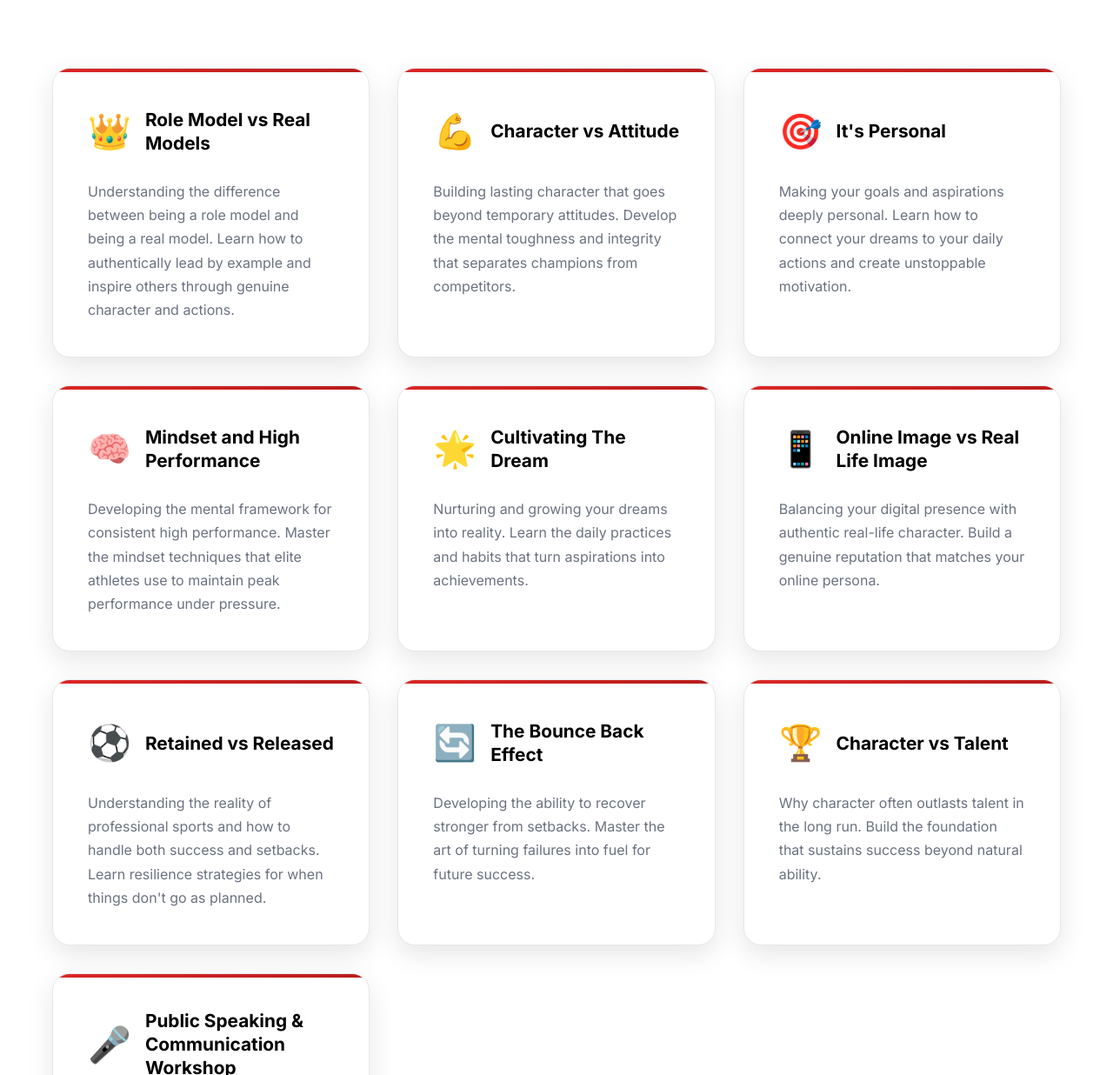
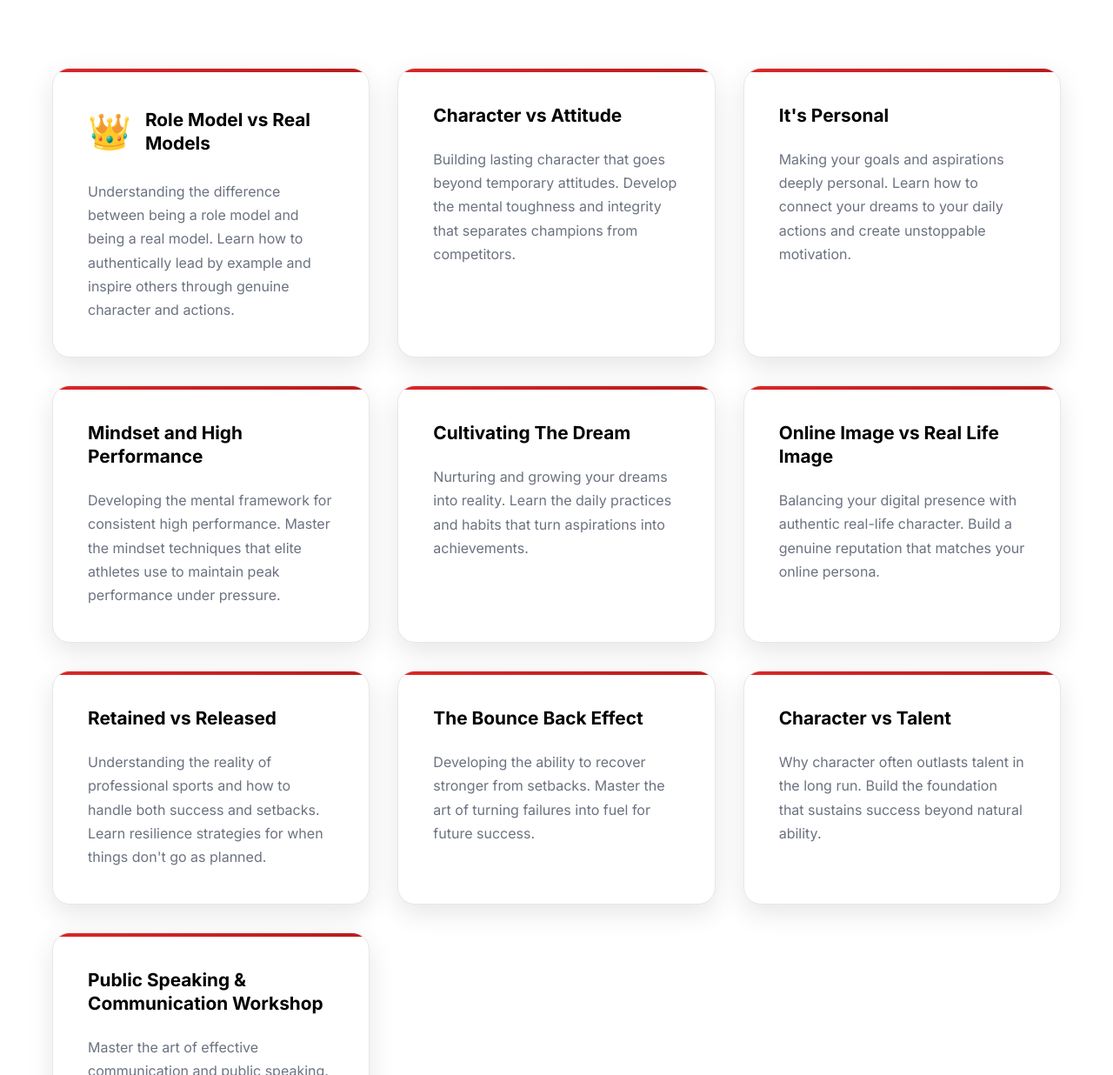
Before and after one commit to CWCMEDIA/mr-beezy-website, a plain HTML site: page sports.html in a window 1280 px wide. Shown: the part 872-2108 px from the top of the page at 87% size. Drawn offline with Linux system fonts and the light colour scheme.

Commit message:
Remove all emojis from service pages - Removed emojis from education.html service cards - Removed emojis from business.html keynote cards - Removed emojis from sports.html session cards - Clean text-only design across all service pages

```diff
--- a/sports.html
+++ b/sports.html
@@ -58,7 +58,6 @@
                 <!-- Character vs Attitude -->
                 <div class="session-card">
                     <div class="session-header">
-                        <div class="session-icon">💪</div>
                         <h3>Character vs Attitude</h3>
                     </div>
                     <div class="session-content">
@@ -69,7 +68,6 @@
                 <!-- It's Personal -->
                 <div class="session-card">
                     <div class="session-header">
-                        <div class="session-icon">🎯</div>
                         <h3>It's Personal</h3>
                     </div>
                         <div class="session-content">
@@ -80,7 +78,6 @@
                 <!-- Mindset and High Performance -->
                 <div class="session-card">
                     <div class="session-header">
-                        <div class="session-icon">🧠</div>
                         <h3>Mindset and High Performance</h3>
                     </div>
                     <div class="session-content">
@@ -91,7 +88,6 @@
                 <!-- Cultivating The Dream -->
                 <div class="session-card">
                     <div class="session-header">
-                        <div class="session-icon">🌟</div>
                         <h3>Cultivating The Dream</h3>
                     </div>
                     <div class="session-content">
@@ -102,7 +98,6 @@
                 <!-- Online Image vs Real Life Image -->
                 <div class="session-card">
                     <div class="session-header">
-                        <div class="session-icon">📱</div>
                         <h3>Online Image vs Real Life Image</h3>
                     </div>
                     <div class="session-content">
@@ -113,7 +108,6 @@
                 <!-- Retained vs Released -->
                 <div class="session-card">
                     <div class="session-header">
-                        <div class="session-icon">⚽</div>
                         <h3>Retained vs Released</h3>
                     </div>
                     <div class="session-content">
@@ -124,7 +118,6 @@
                 <!-- The Bounce Back Effect -->
                 <div class="session-card">
                     <div class="session-header">
-                        <div class="session-icon">🔄</div>
                         <h3>The Bounce Back Effect</h3>
                     </div>
                     <div class="session-content">
@@ -135,7 +128,6 @@
                 <!-- Character vs Talent -->
                 <div class="session-card">
                     <div class="session-header">
-                        <div class="session-icon">🏆</div>
                         <h3>Character vs Talent</h3>
                     </div>
                     <div class="session-content">
@@ -146,7 +138,6 @@
                 <!-- Public Speaking & Communication Workshop -->
                 <div class="session-card">
                     <div class="session-header">
-                        <div class="session-icon">🎤</div>
                         <h3>Public Speaking & Communication Workshop</h3>
                     </div>
                     <div class="session-content">
```
Also changed, not shown: business.html (+0 -3 lines), education.html (+0 -5 lines).
